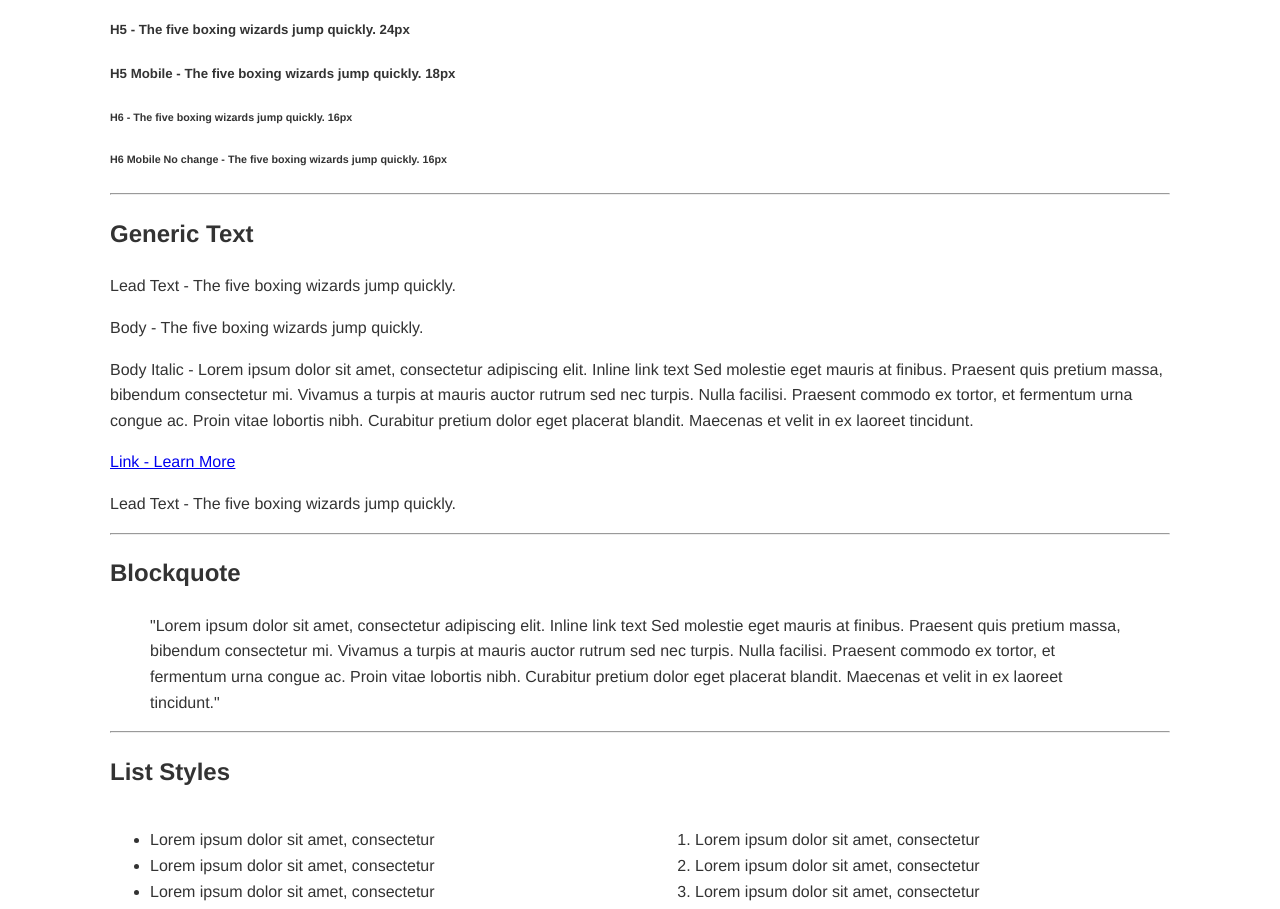
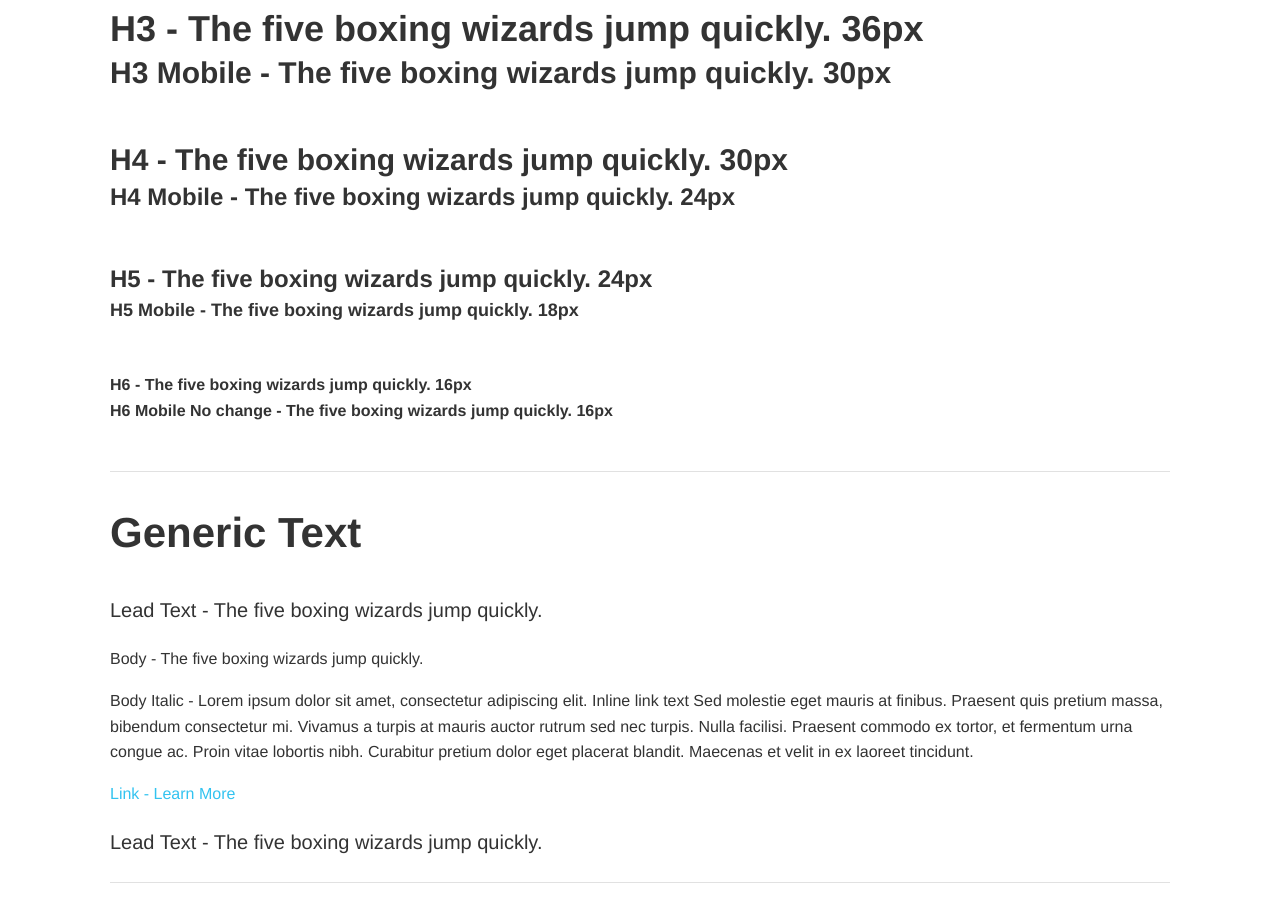
Before and after one commit to graceheinz/Styleguide, a plain HTML site: page typography.html in a window 1280 px wide. Shown: the part 782-1691 px from the top of the page. Drawn offline with Linux system fonts and the light colour scheme.

Commit message:
Add files via upload

```diff
--- a/css/style.css
+++ b/css/style.css
@@ -309,3 +309,135 @@ footer{
 .secondary-6 {
     background: #F09C1F;
 }
+
+/* Typography Page Specifics
+–––––––––––––––––––––––––––––––––––––––––––––––––– */
+.typography .row {
+    margin-bottom: 48px;
+}
+.typography .row h1,
+.typography .row h2,
+.typography .row h3,
+.typography .row h4,
+.typography .row h5,
+.typography .row h6 {
+    margin: 0;
+}
+
+/* Typography
+–––––––––––––––––––––––––––––––––––––––––––––––––– */
+h1, h2, h3, h4, h5, h6 {
+    font-weight: bold;
+}
+h1 {
+    font-size: 50px;
+    line-height: 1.2;
+}
+h2 {
+    font-size: 42px;
+    line-height: 1.25;
+}
+h3 {
+    font-size: 36px;
+    line-height: 1.3;
+}
+h4 {
+    font-size: 30px;
+    line-height: 1.35;
+}
+h5 {
+    font-size: 24px;
+    line-height: 1.5;
+}
+h6 {
+    font-size: 16px;
+    line-height: 1.6;
+}
+
+h1.mobile {
+    font-size: 40px;
+}
+h2.mobile {
+    font-size: 36px;
+}
+h3.mobile {
+    font-size: 30px;
+}
+h4.mobile {
+    font-size: 24px;
+}
+h5.mobile {
+    font-size: 18px;
+}
+h6.mobile {
+    font-size: 16px;
+}
+
+@media (max-width: 550px) {
+    h1 {
+        font-size: 40px;
+    }
+    h2 {
+        font-size: 36px;
+    }
+    h3 {
+        font-size: 30px;
+    }
+    h4 {
+        font-size: 24px;
+    }
+    h5 {
+        font-size: 18px;
+    }
+    h6 {
+        font-size: 16px;
+    }
+    .mobile {
+        display: none;
+    }
+}
+
+hr {
+    margin-top: 24px;
+    margin-bottom: 24px;
+    border-width: 0;
+    border-top: 1px solid #E1E1E1;
+}
+p.lead {
+    font-size: 20px;
+    line-height: 1.6;
+}
+p.italic {
+    font-size: italic;
+}
+
+/* Links
+–––––––––––––––––––––––––––––––––––––––––––––––––– */
+a {
+    color: #32C3F0;
+    text-decoration: none;
+}
+a:hover {
+    color: #2799BD;
+    text-decoration: underline;
+}
+
+/* Blockquote
+–––––––––––––––––––––––––––––––––––––––––––––––––– */
+blockquote {
+    border-left: 4px solid #7453EF;
+    font-style: italic;
+    font-size: 20px;
+    line-height: 1.6;
+    margin-left: 0;
+    padding: 8px 0 8px 36px;
+}
+
+/* Lists
+–––––––––––––––––––––––––––––––––––––––––––––––––– */
+ul {
+    list-style: disc inside;
+}
+ol {
+    list-style: decimal inside;
+}
```
